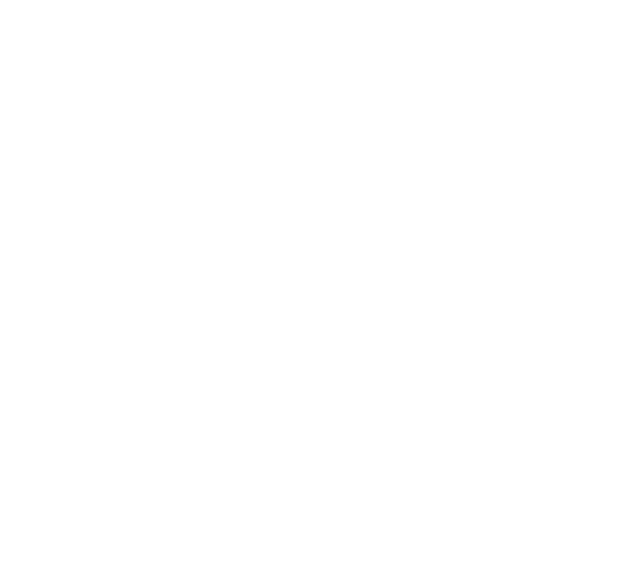
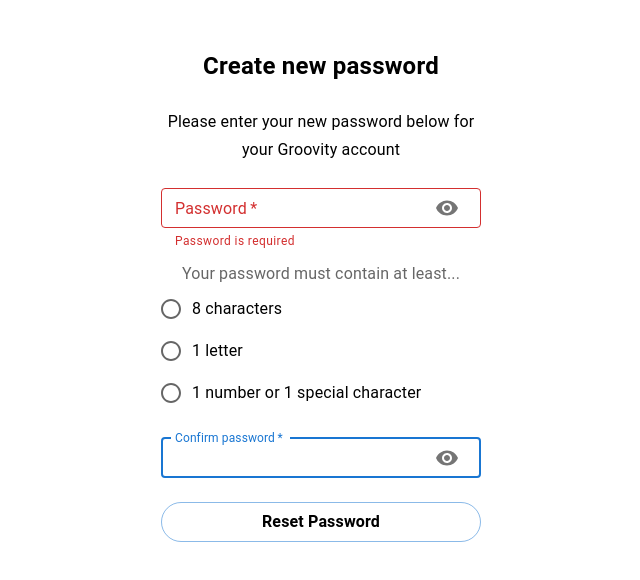
Before and after one commit to httgiang/music-streaming-platform-frontend, a React (Vite) app: page /reset-password in a window 1280 px wide. Before the commit this address had no page. Shown: the top 580 px of the page, without its empty margins (319-959 px from the left). Built offline with nearby package versions, Linux system fonts and the light colour scheme.

Commit message:
Giang | Implement reset password UI

```diff
--- a/src/App.tsx
+++ b/src/App.tsx
@@ -7,6 +7,7 @@
 import LogInPage from "@/pages/auth/LogInPage";
 import ForgotPasswordPage from "@/pages/auth/ForgotPasswordPage";
 import OTPVerficationPage from "@/pages/auth/OTPVerificationPage";
+import ResetPassword from "@/pages/auth/ResetPassword";
 
 function App() {
   return (
@@ -18,8 +19,9 @@
         <Route element={<AuthLayout />}>
           <Route path="/sign-up" element={<SignUpPage />} />
           <Route path="/log-in" element={<LogInPage />} />
+          <Route path="/otp-verification" element={<OTPVerficationPage />} />
           <Route path="/forgot-password" element={<ForgotPasswordPage />} />
-          <Route path="/otp-verification" element={<OTPVerficationPage />} />
+          <Route path="/reset-password" element={<ResetPassword />} />
         </Route>
       </Routes>
     </BrowserRouter>
--- a/src/components/nav-bar/NavBar.tsx
+++ b/src/components/nav-bar/NavBar.tsx
@@ -5,12 +5,11 @@
   Typography,
   Button,
 } from "@mui/material";
-import { useLocation, useNavigate } from "react-router-dom";
+import { useNavigate } from "react-router-dom";
 import SearchBar from "./SearchBar";
 
 const NavBar = () => {
   const navigate = useNavigate();
-  const location = useLocation();
   return (
     <AppBar
       color="transparent"
--- a/src/layouts/AuthLayout.tsx
+++ b/src/layouts/AuthLayout.tsx
@@ -11,14 +11,14 @@
     if (location.pathname.includes("log-in")) {
       return "log-in";
     }
+    if (location.pathname.includes("verification")) {
+      return "otp-verification";
+    }
     if (location.pathname.includes("forgot-password")) {
       return "forgot-password";
     }
-    if (location.pathname.includes("verification")) {
-      return "otp-verification";
-    }
-    if (location.pathname.includes("password-reset")) {
-      return "password-reset";
+    if (location.pathname.includes("reset-password")) {
+      return "reset-password";
     }
   }, [location.pathname]);
   const formTitle = useMemo(() => {
@@ -28,13 +28,13 @@
     if (authPathName === "log-in") {
       return "Welcome back";
     }
+    if (authPathName === "otp-verification") {
+      return "Verification";
+    }
     if (authPathName === "forgot-password") {
       return "Reset password";
     }
-    if (authPathName === "otp-verification") {
-      return "Verification";
-    }
-    if (authPathName === "password-reset") {
+    if (authPathName === "reset-password") {
       return "Create new password";
     }
   }, [authPathName]);
--- a/src/pages/auth/ForgotPasswordPage.tsx
+++ b/src/pages/auth/ForgotPasswordPage.tsx
@@ -1,4 +1,4 @@
-import { Box, Button, Link, Stack, Typography, TextField } from "@mui/material";
+import { Box, Link, Stack, Typography, TextField } from "@mui/material";
 import { useFormik } from "formik";
 import { ArrowBack } from "@mui/icons-material";
 import {
@@ -47,7 +47,7 @@
           ></TextField>
           <AuthButton
             onClick={() => {
-              navigate("/otp-verification");
+              navigate("/reset-password");
             }}
             typography="Send verification"
           />
--- a/src/pages/auth/OTPVerificationPage.tsx
+++ b/src/pages/auth/OTPVerificationPage.tsx
@@ -1,6 +1,6 @@
 import { Box, Typography, Link } from "@mui/material";
 import AuthButton from "@/components/auth/AuthButton";
-import OTPInputs from "@/components/auth/OtpInputs";
+import OTPInputs from "@/components/auth/OTPInputs";
 
 const OTPVerficationPage = () => {
   const userEmail = "hotrungthygiang@gmail.com"; //dummy value
--- /dev/null
+++ b/src/pages/auth/ResetPassword.tsx
@@ -0,0 +1,181 @@
+import {
+  FormControl,
+  RadioGroup,
+  FormControlLabel,
+  Radio,
+  Stack,
+  TextField,
+  IconButton,
+  InputAdornment,
+  Typography,
+  Tooltip,
+} from "@mui/material";
+import { useFormik } from "formik";
+import { useState } from "react";
+import { Visibility, VisibilityOff } from "@mui/icons-material";
+import {
+  initialResetPasswordValues,
+  resetPasswordValidationSchema,
+} from "@/types/auth/resetpassword";
+import AuthButton from "@/components/auth/AuthButton";
+import { useNavigate } from "react-router-dom";
+
+const ResetPassword = () => {
+  const formik = useFormik({
+    initialValues: initialResetPasswordValues,
+    validationSchema: resetPasswordValidationSchema,
+    onSubmit: (values) => {
+      console.log(values);
+    },
+  });
+
+  const navigate = useNavigate();
+
+  const [showPassword, setShowPassword] = useState(false);
+  const handleClickShowPassword = () => {
+    setShowPassword(!showPassword);
+  };
+
+  const [hasFirstCondition, setHasFirstCondition] = useState(false);
+  const [hasSecondCondition, setHasSecondCondition] = useState(false);
+  const [hasThirdCondition, setHasThirdCondition] = useState(false);
+
+  const handlePasswordInput = (e: any) => {
+    const { value } = e.target;
+    if (value.match(/[A-Za-z]/)) {
+      setHasSecondCondition(true);
+    }
+    if (
+      value.match(/[0-9]/) ||
+      value.match(/[!@#$%^&*()_+\-=\[\]{};':"\\|,.<>\/?]/)
+    ) {
+      setHasThirdCondition(true);
+    }
+    if (value.length >= 8) {
+      setHasFirstCondition(true);
+    }
+  };
+
+  return (
+    <Stack flexDirection="column" spacing={3}>
+      <Typography variant="subtitle1">
+        Please enter your new password below for your Groovity account
+      </Typography>
+      <Stack flexDirection="column" spacing={1}>
+        <TextField
+          required
+          fullWidth
+          autoFocus
+          placeholder="Enter password"
+          type={showPassword ? "text" : "password"}
+          name="password"
+          label="Password"
+          slotProps={{
+            input: {
+              endAdornment: (
+                <InputAdornment position="end">
+                  <IconButton onClick={handleClickShowPassword}>
+                    {showPassword ? (
+                      <Tooltip title="Show password" arrow>
+                        <VisibilityOff />
+                      </Tooltip>
+                    ) : (
+                      <Tooltip title="Hide password" arrow>
+                        <Visibility />
+                      </Tooltip>
+                    )}
+                  </IconButton>
+                </InputAdornment>
+              ),
+            },
+          }}
+          value={formik.values.password}
+          onChange={(e) => {
+            formik.handleChange(e);
+            handlePasswordInput(e);
+          }}
+          onBlur={formik.handleBlur}
+          error={formik.touched.password && Boolean(formik.errors.password)}
+          helperText={formik.touched.password && formik.errors.password}
+          size="small"
+        />
+        <FormControl>
+          <RadioGroup
+            aria-labelledby="demo-radio-buttons-group-label"
+            name="radio-buttons-group"
+          >
+            <Typography variant="subtitle1" color="textSecondary">
+              Your password must contain at least...
+            </Typography>
+            <FormControlLabel
+              value={"8 characters"}
+              control={<Radio />}
+              label="8 characters"
+              checked={hasFirstCondition}
+            />
+            <FormControlLabel
+              value="1 letter"
+              control={<Radio />}
+              label="1 letter"
+              checked={hasSecondCondition}
+            />
+            <FormControlLabel
+              value="1 number or 1 special character"
+              control={<Radio />}
+              label="1 number or 1 special character"
+              checked={hasThirdCondition}
+            />
+          </RadioGroup>
+        </FormControl>
+      </Stack>
+      <TextField
+        required
+        fullWidth
+        autoFocus
+        placeholder="Enter confirm password"
+        type={showPassword ? "text" : "password"}
+        name="confirmPassword"
+        label="Confirm password"
+        slotProps={{
+          input: {
+            endAdornment: (
+              <InputAdornment position="end">
+                <IconButton onClick={handleClickShowPassword}>
+                  {showPassword ? (
+                    <Tooltip title="Show password" arrow>
+                      <VisibilityOff />
+                    </Tooltip>
+                  ) : (
+                    <Tooltip title="Hide password" arrow>
+                      <Visibility />
+                    </Tooltip>
+                  )}
+                </IconButton>
+              </InputAdornment>
+            ),
+          },
+        }}
+        value={formik.values.confirmPassword}
+        onChange={formik.handleChange}
+        onBlur={formik.handleBlur}
+        error={
+          formik.touched.confirmPassword &&
+          Boolean(formik.errors.confirmPassword)
+        }
+        helperText={
+          formik.touched.confirmPassword && formik.errors.confirmPassword
+        }
+        size="small"
+      />
+      <AuthButton
+        onClick={() => {
+          formik.handleSubmit();
+          navigate("/log-in");
+        }}
+        typography="Reset Password"
+      />
+    </Stack>
+  );
+};
+
+export default ResetPassword;
--- a/src/pages/auth/SignUpPage.tsx
+++ b/src/pages/auth/SignUpPage.tsx
@@ -13,6 +13,7 @@
 import GoogleLogo from "@/assets/google-icon.svg";
 import { useFormik } from "formik";
 import { useState } from "react";
+import { useNavigate } from "react-router-dom";
 import {
   initialSignUpValues,
   signUpValidationSchema,
@@ -31,6 +32,8 @@
   const handleClickShowPassword = () => {
     setShowPassword(!showPassword);
   };
+
+  const navigate = useNavigate();
 
   return (
     <Box width="100%">
@@ -118,7 +121,10 @@
             />
           </Box>
           <AuthButton
-            onClick={() => formik.handleSubmit()}
+            onClick={() => {
+              formik.handleSubmit();
+              navigate("/otp-verification");
+            }}
             typography="Sign up"
           />
           <Divider>or sign up with</Divider>
--- a/src/types/auth/regex.ts
+++ b/src/types/auth/regex.ts
@@ -1,3 +1,3 @@
-//Minimum 8 characters, at least 1 lowercase letter, 1 uppercase letter, 1 number, and 1 special character.
+//At least 8 characters, 1 letter, 1 uppercase letter, 1 number, and 1 special character.
 export const passwordRegex =
-  /^(?=.*\d)(?=.*[a-z])(?=.*[A-Z])(?=.*[a-zA-Z]).{8,}$/;
+  /^(?=.*[A-Za-z])(?=.*\d)(?=.*[!@#$%^&*()_+\-=\[\]{};':"\\|,.<>\/?])[A-Za-z\d!@#$%^&*()_+\-=\[\]{};':"\\|,.<>\/?]{8,}$/;
--- /dev/null
+++ b/src/types/auth/resetpassword.ts
@@ -0,0 +1,24 @@
+import { passwordRegex } from "@/types/auth/regex";
+import * as Yup from "yup";
+
+export interface ResetPasswordProps {
+  password: string;
+  confirmPassword: string;
+}
+
+export const initialResetPasswordValues: ResetPasswordProps = {
+  password: "",
+  confirmPassword: "",
+};
+
+export const resetPasswordValidationSchema = Yup.object().shape({
+  password: Yup.string()
+    .matches(
+      passwordRegex,
+      "Password must contain at least 8 characters, one uppercase, one lowercase, one number and one special case character",
+    )
+    .required("Password is required"),
+  confirmPassword: Yup.string()
+    .oneOf([Yup.ref("password"), undefined], "Passwords must match")
+    .required("Confirm Password is required"),
+});
```
Also changed, not shown: src/utils/constant.ts (added).
